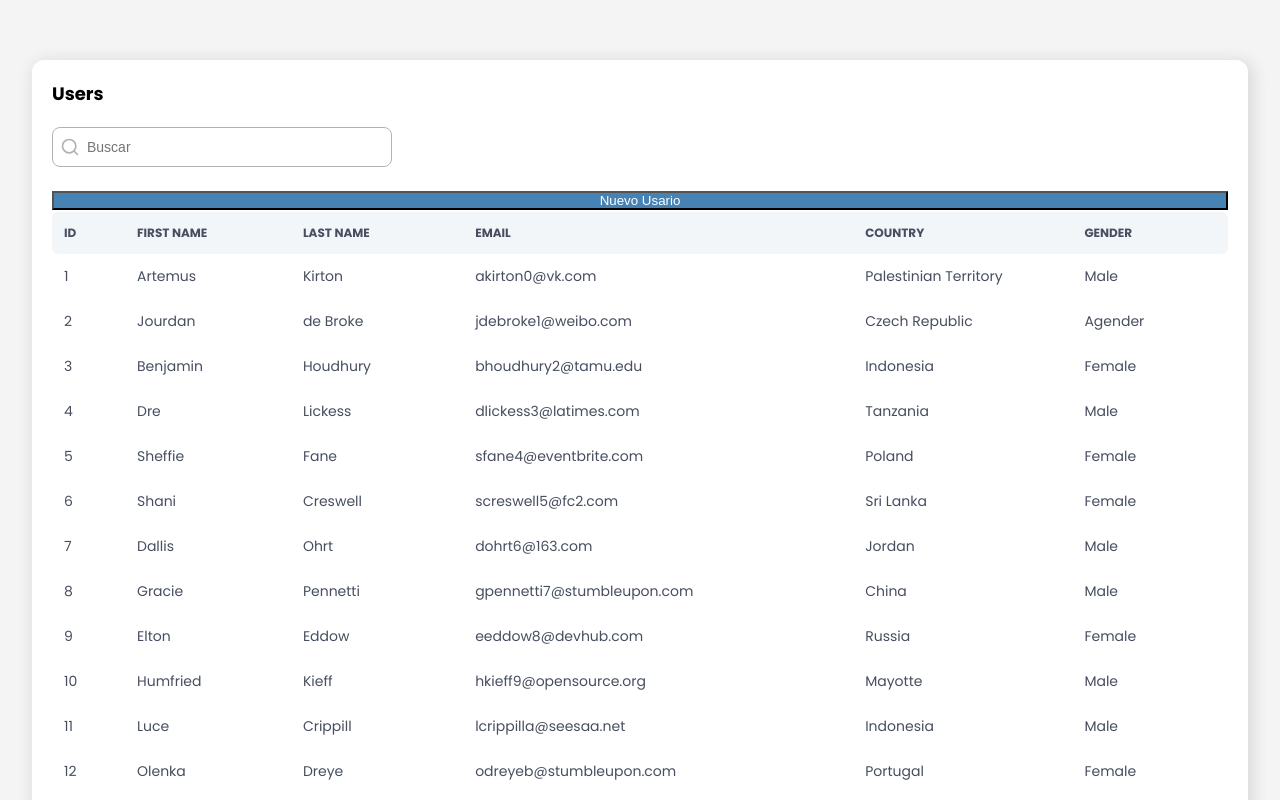
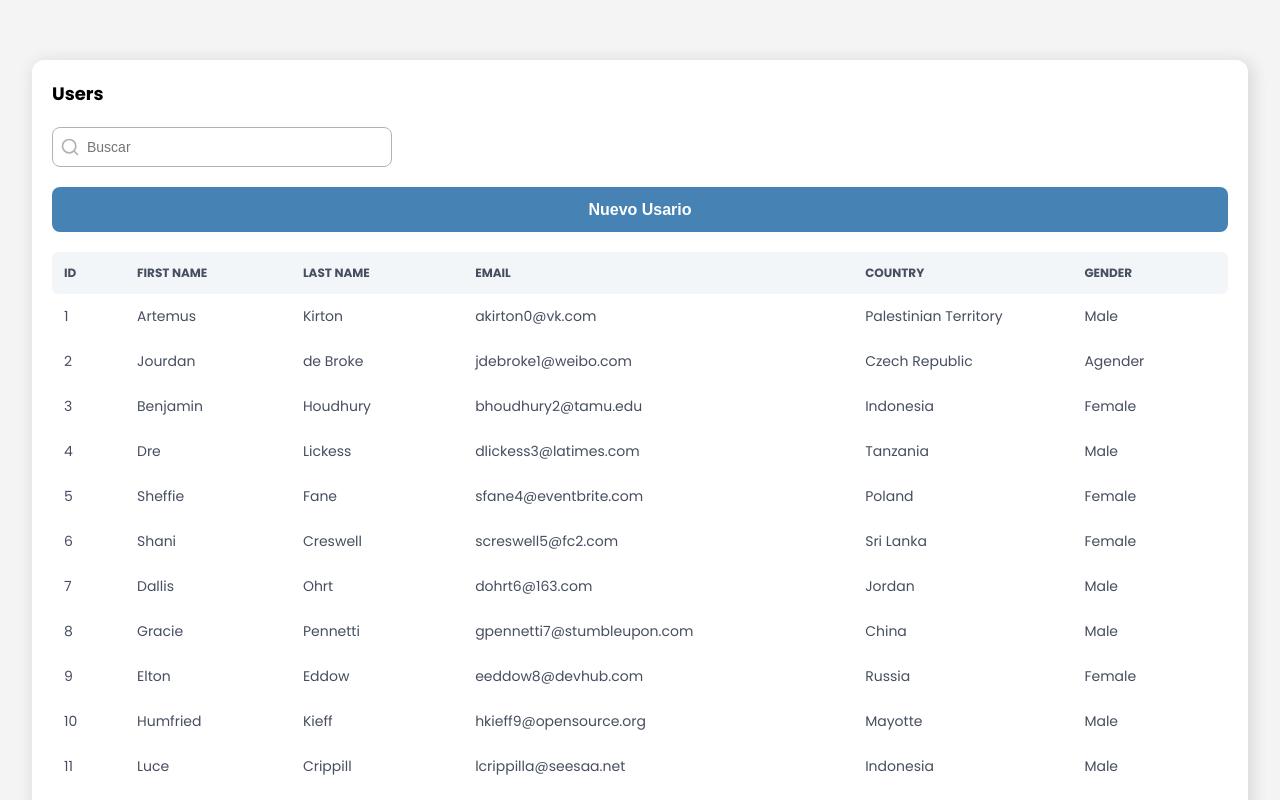
Before and after one commit to robertramosastudillo/user-crud, a React (Create React App) app: page / in a window 1280 px wide. Shown: the top 800 px of the page. Built offline with nearby package versions, Linux system fonts and the light colour scheme.

Commit message:
Add button styling

```diff
--- a/src/components/Button/Button.style.ts
+++ b/src/components/Button/Button.style.ts
@@ -3,7 +3,22 @@ import styled from "styled-components";
 // import { FiSearch } from "react-icons/fi";
 
 export const ButtonStyle = styled.button`
+  width: 100%;
+  padding: 1rem;
+  font-size: 16px;
+  border-radius: 0.8rem;
+  height: 45px;
+  font-weight: bold;
   background-color: steelblue;
-  width: 100%;
   color: white;
+  outline: none;
+  border: none;
+  cursor: pointer;
+  margin: 0 0 2rem 0;
+
+  &:hover {
+    background-color: darken(#FF5151, 4);
+    box-shadow: 0px 0px 16px darken(#FF5151, 4);
+  }
+
 `;
```
